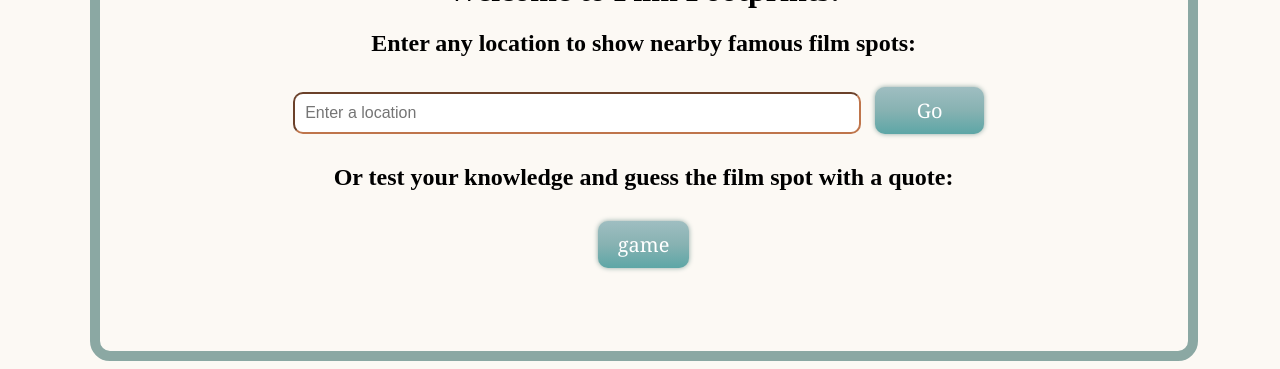
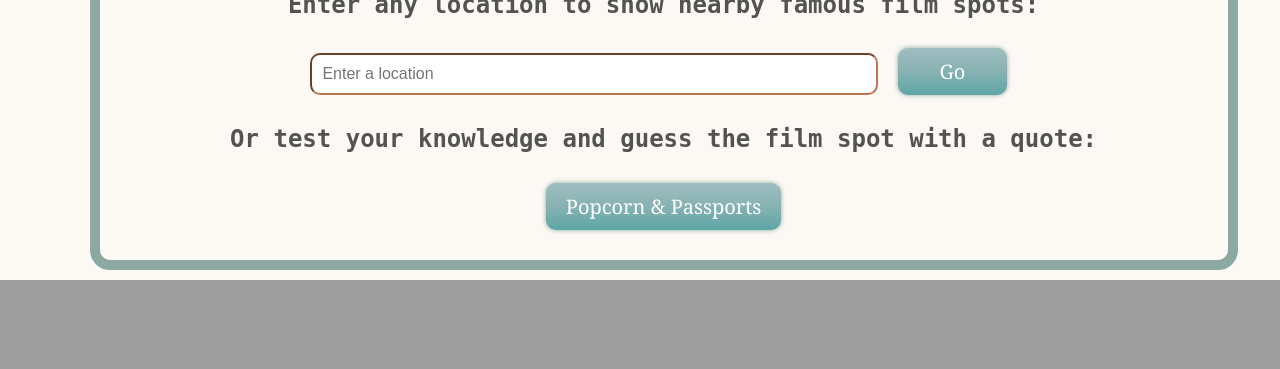
Before and after one commit to alissachimi/finalFilm, a Flask app: page / in a window 1280 px wide; the page is wider, and only the part inside the window is pictured. Shown: the part 1083-1452 px from the top of that part. After the commit the page ends 1363 px from the top of that part, so only its background shows below. Run offline with Flask 3, Linux system fonts and the light colour scheme; some libraries are stand-ins or nearby versions.

Commit message:
last touches

```diff
--- a/static/CSS/home.css
+++ b/static/CSS/home.css
@@ -1,10 +1,10 @@
 body{
+    text-align: center;
     background-color: rgb(252, 249, 244);
-    background-image: url("");
-    text-align: center;
     justify-content: center;
     margin-right: auto;
     margin-left: auto;
+    overflow-x: hidden;
 }
 
 button{
@@ -70,15 +70,19 @@
 .slogan{
     align-items: center;
     text-align: center;
+    color:rgb(83, 83, 83);
 }
 
 #container{
     border: 10px solid #8ba8a3;
     width: 85%;
     margin-left: 7%;
-    height: 50vh;
+    padding: 20px;
     border-radius: 20px;
     margin-top: -3%;
+    background-color: rgb(252, 249, 244);
+    font-family: 'Roboto Mono', monospace;
+    margin-bottom: 10px;
 
 }
 
--- a/templates/game.html
+++ b/templates/game.html
@@ -7,6 +7,7 @@
     <link rel="preconnect" href="https://fonts.gstatic.com" crossorigin>
     <script src="https://ajax.googleapis.com/ajax/libs/jquery/3.7.1/jquery.min.js"></script>
     <link href="https://fonts.googleapis.com/css2?family=Mulish:wght@300&family=Roboto+Mono&display=swap" rel="stylesheet">
+    <link rel="icon" type="image/png" sizes="32x32" href="/static/images/favicon-32x32.png">
   </head>
   <body>
     <a href="/" style="text-decoration: none;"><button id="homeButton">home</button></a>
--- a/templates/home.html
+++ b/templates/home.html
@@ -7,6 +7,7 @@
     <script src="https://ajax.googleapis.com/ajax/libs/jquery/3.7.1/jquery.min.js"></script>
     <title>Home</title>
     <script src="https://polyfill.io/v3/polyfill.min.js?features=default"></script>
+    <link rel="icon" type="image/png" sizes="32x32" href="/static/images/favicon-32x32.png">
     <!--<script async src="https://maps.googleapis.com/maps/api/js?key=AIzaSyCr_GiC_sLRJi7Urje8rqN5TJ-z_n8SVJQ&libraries=places&callback=initAutoComplete" defer></script>-->
 </head>
 <body>
@@ -24,7 +25,6 @@
 
     <div id="container">
         <div class="slogan">
-            <h1>Welcome to Film Footprints!</h1>
             <h2>Enter any location to show nearby famous film spots:</h2>
         </div>
         <!-- search box -->
@@ -32,8 +32,8 @@
             <input id="places-search" class="search-input" style="width: 50%;" type="text" placeholder="Enter a location">
             <button style="text-decoration: none; clear: both; width: 10%;" class = "button-go" onclick="redirectToMaps()">Go</button>
         </div>
-        <h2>Or test your knowledge and guess the film spot with a quote:</h2>
-        <a href="game"><button>game</button></a>
+        <h2 style="color:rgb(83, 83, 83);">Or test your knowledge and guess the film spot with a quote:</h2>
+        <a href="game"><button>Popcorn & Passports</button></a>
 
     </div>
 
--- a/templates/maps.html
+++ b/templates/maps.html
@@ -7,6 +7,7 @@
     <meta http-equiv="Cache-Control" content="no-cache, no-store, must-revalidate">
     <link rel="stylesheet" href="static/CSS/maps.css">
     <title>Film Spots Near You</title>
+    <link rel="icon" type="image/png" sizes="32x32" href="/static/images/favicon-32x32.png">
     <script src="https://ajax.googleapis.com/ajax/libs/jquery/3.7.1/jquery.min.js"></script>
     <!--<script async src="http://maps.googleapis.com/maps/api/js?key=AIzaSyCr_GiC_sLRJi7Urje8rqN5TJ-z_n8SVJQ&callback=initMap&libraries=places">-->
     </script>
```
Also changed, not shown: static/JS/home.js (line endings or trailing spaces), static/images/favicon-32x32.png (added).
